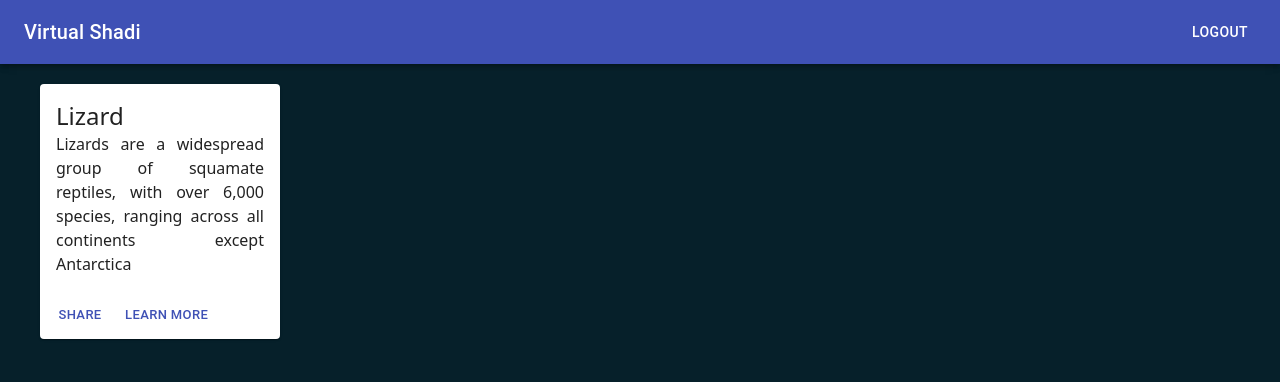
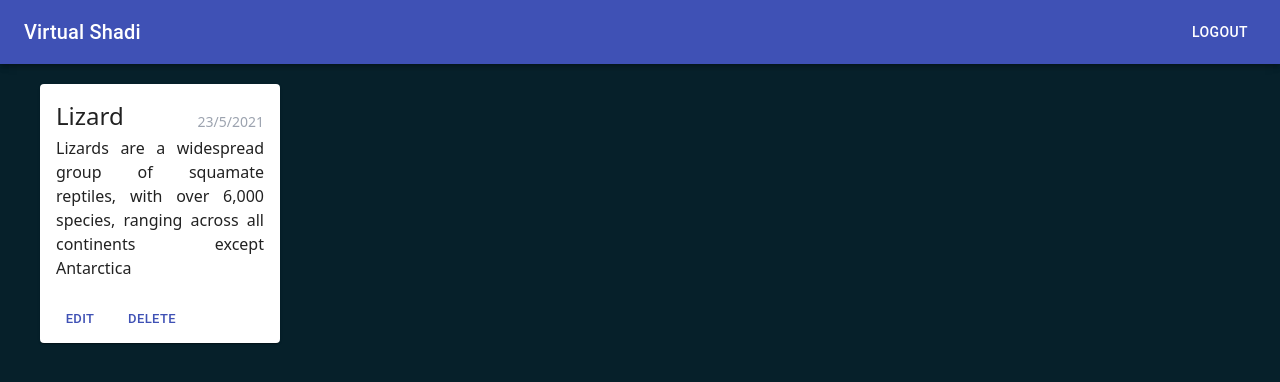
Before and after one commit to lucifer2355/virtual-shadi, a Next.js app in the folder client/: page / in a window 1280 px wide. Shown: the top 382 px of the page. Built offline with nearby package versions, Linux system fonts and the light colour scheme.

Commit message:
add date

```diff
--- a/client/components/CardComp.jsx
+++ b/client/components/CardComp.jsx
@@ -5,28 +5,27 @@ import {
   CardActions,
   CardContent,
   Button,
-  Typography,
 } from "@material-ui/core";
 
-const CardComp = () => {
+const CardComp = ({ title, description }) => {
   return (
     <div className='pl-10 pr-10 mt-5'>
       <Card>
         <CardActionArea>
           <CardContent>
-            <h2 className='text-2xl'>Lizard</h2>
-            <p className='text-xm text-justify'>
-              Lizards are a widespread group of squamate reptiles, with over
-              6,000 species, ranging across all continents except Antarctica
-            </p>
+            <div className='flex justify-between'>
+              <h2 className='text-2xl'>{title}</h2>
+              <h2 className='text-sm text-gray-400 self-end'>23/5/2021</h2>
+            </div>
+            <p className='text-xm text-justify mt-1'>{description}</p>
           </CardContent>
         </CardActionArea>
         <CardActions>
           <Button size='small' color='primary'>
-            Share
+            Edit
           </Button>
           <Button size='small' color='primary'>
-            Learn More
+            Delete
           </Button>
         </CardActions>
       </Card>
--- a/client/components/EventsList.jsx
+++ b/client/components/EventsList.jsx
@@ -5,7 +5,12 @@ import CardComp from "./CardComp";
 const EventsList = () => {
   return (
     <div className='grid sm:grid-cols-2 md:grid-cols-3 xl:grid-cols-4'>
-      <CardComp />
+      <CardComp
+        title='Lizard'
+        description='
+      Lizards are a widespread group of squamate reptiles, with over
+      6,000 species, ranging across all continents except Antarctica'
+      />
     </div>
   );
 };
```
